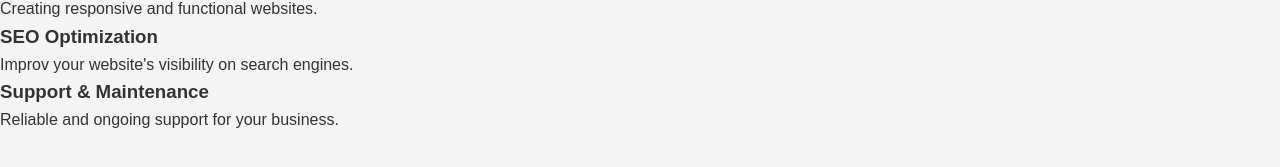
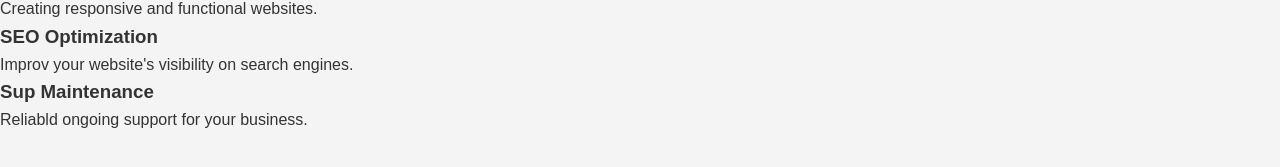
Before and after one commit to 1nxiz/lab.5ppi, a plain HTML site: page index.html in a window 1280 px wide. Shown: the part 233-400 px from the top of the page. Drawn offline with Linux system fonts and the light colour scheme.

Commit message:
Update index.html

```diff
--- a/index.html
+++ b/index.html
@@ -40,8 +40,8 @@
                 <p>Improv your website's visibility on search engines.</p>
             </div>
             <div class="service-box">
-                <h3>Support & Maintenance</h3>
-                <p>Reliable and ongoing support for your business.</p>
+                <h3>Sup Maintenance</h3>
+                <p>Reliabld ongoing support for your business.</p>
             </div>
         </section>
     </main>
```
